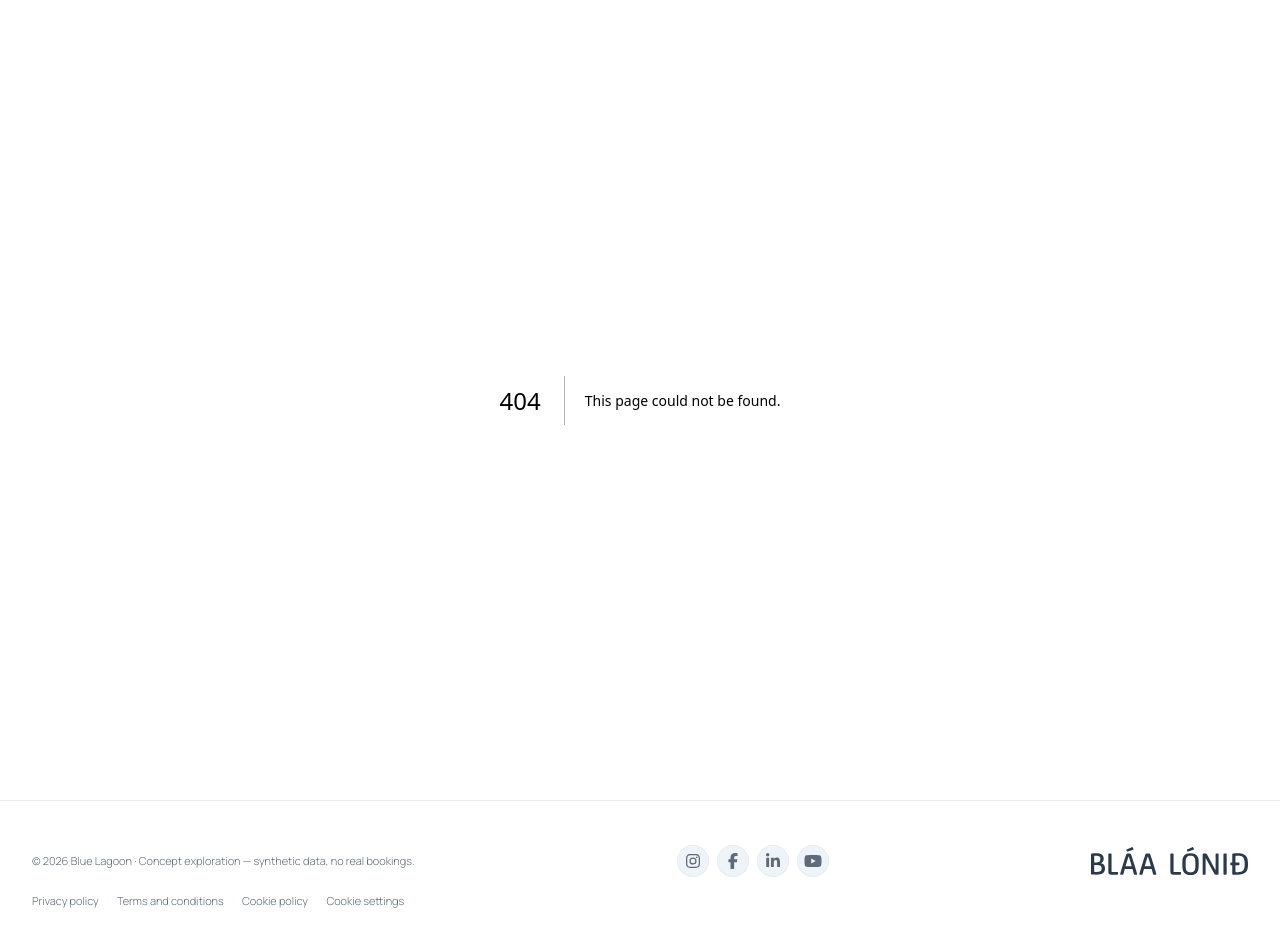
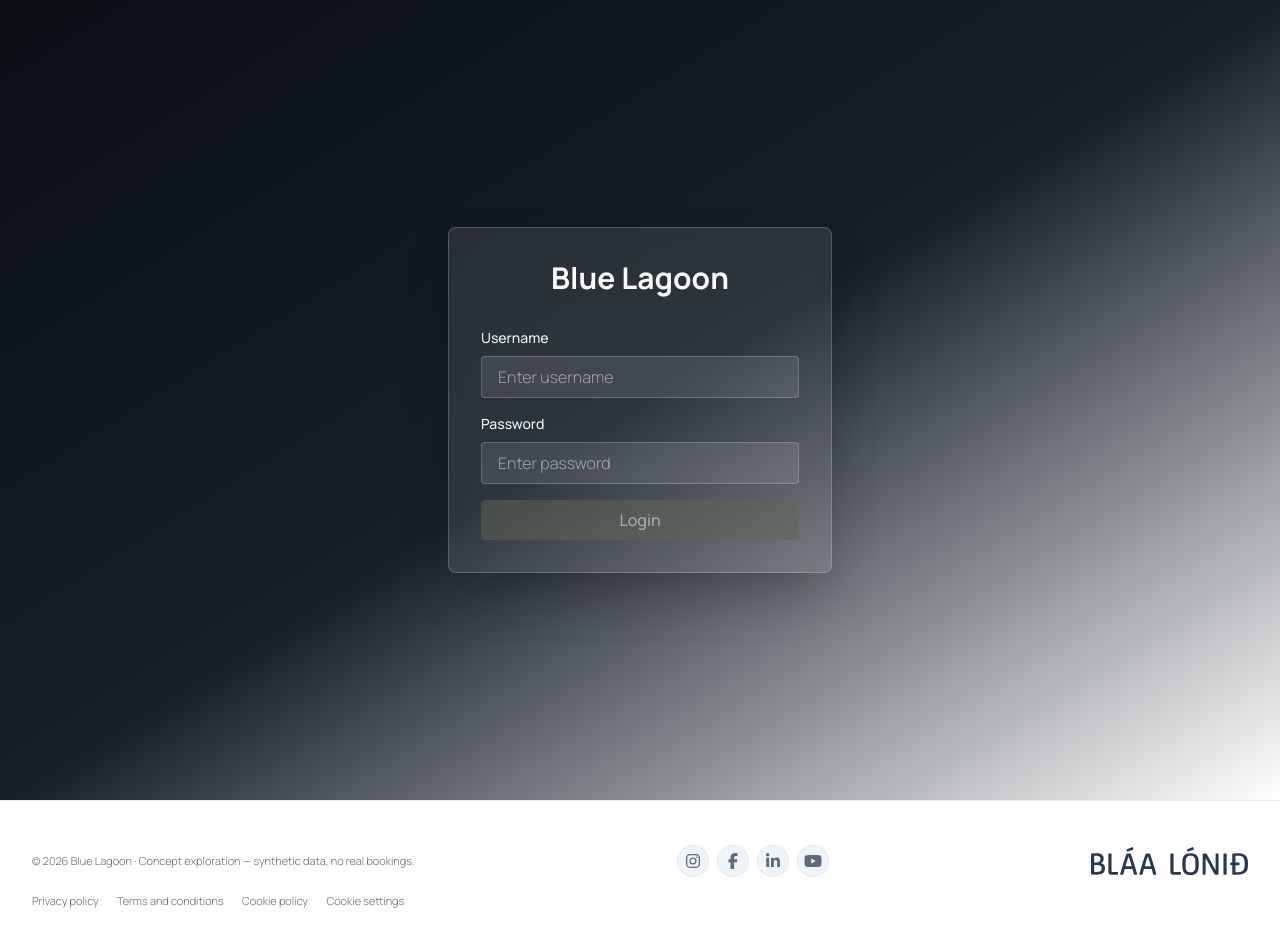
Before and after one commit to johannvalur/blue-lagoon-cco, a Next.js app: page /login in a window 1280 px wide. Before the commit this address had no page. Shown: the top 946 px of the page. Built offline with nearby package versions, Linux system fonts and the light colour scheme.

Commit message:
Add demo login gate before home page
Adds a simple localStorage-based login (johann/valur) that gates the whole
app behind /login, with sign-out wired through the existing UserMenu.

```diff
--- a/app/layout.tsx
+++ b/app/layout.tsx
@@ -5,6 +5,7 @@
 import "./globals.css";
 import { DemoOverlay } from "@/components/DemoOverlay";
 import { Footer } from "@/components/Footer";
+import { AuthGuard } from "@/components/AuthGuard";
 
 config.autoAddCss = false;
 
@@ -34,6 +35,7 @@
         />
       </head>
       <body>
+        <AuthGuard>
           <Suspense fallback={null}>
             <DemoOverlay />
           </Suspense>
@@ -41,6 +43,7 @@
             {children}
           </div>
           <Footer />
+        </AuthGuard>
       </body>
     </html>
   );
--- /dev/null
+++ b/app/login/page.tsx
@@ -0,0 +1,88 @@
+'use client';
+
+import { useState } from 'react';
+import { useAuth } from '@/lib/hooks/useAuth';
+
+export default function LoginPage() {
+  const { login } = useAuth();
+  const [username, setUsername] = useState('');
+  const [password, setPassword] = useState('');
+  const [error, setError] = useState('');
+  const [isLoading, setIsLoading] = useState(false);
+
+  const handleSubmit = async (e: React.FormEvent) => {
+    e.preventDefault();
+    setError('');
+    setIsLoading(true);
+
+    if (login(username, password)) {
+      window.location.href = '/strategy';
+    } else {
+      setError('Invalid credentials');
+      setPassword('');
+      setIsLoading(false);
+    }
+  };
+
+  return (
+    <div className="flex min-h-dvh items-center justify-center bg-gradient-to-br from-bluelagoon-blue-800 via-bluelagoon-blue-700 to-bluelagoon-blue-900">
+      <div className="w-full max-w-sm">
+        <div className="rounded-lg bg-white/10 backdrop-blur-sm p-8 shadow-2xl border border-white/20">
+          <h1 className="text-center text-3xl font-bold text-bluelagoon-water-100 mb-8">
+            Blue Lagoon
+          </h1>
+
+          <form onSubmit={handleSubmit} className="space-y-4">
+            <div>
+              <label
+                htmlFor="username"
+                className="block text-sm font-medium text-bluelagoon-water-200 mb-2"
+              >
+                Username
+              </label>
+              <input
+                id="username"
+                type="text"
+                value={username}
+                onChange={(e) => setUsername(e.target.value)}
+                disabled={isLoading}
+                className="w-full px-4 py-2 bg-white/10 border border-white/20 rounded text-white placeholder-white/50 focus:outline-none focus:border-white/40 focus:bg-white/15 transition disabled:opacity-50"
+                placeholder="Enter username"
+              />
+            </div>
+
+            <div>
+              <label
+                htmlFor="password"
+                className="block text-sm font-medium text-bluelagoon-water-200 mb-2"
+              >
+                Password
+              </label>
+              <input
+                id="password"
+                type="password"
+                value={password}
+                onChange={(e) => setPassword(e.target.value)}
+                disabled={isLoading}
+                className="w-full px-4 py-2 bg-white/10 border border-white/20 rounded text-white placeholder-white/50 focus:outline-none focus:border-white/40 focus:bg-white/15 transition disabled:opacity-50"
+                placeholder="Enter password"
+              />
+            </div>
+
+            {error && (
+              <p className="text-sm text-red-400">{error}</p>
+            )}
+
+            <button
+              type="submit"
+              disabled={isLoading || !username || !password}
+              className="w-full bg-bluelagoon-moss-600 hover:bg-bluelagoon-moss-700 disabled:opacity-50 disabled:cursor-not-allowed text-white font-medium py-2 rounded transition"
+            >
+              {isLoading ? 'Logging in...' : 'Login'}
+            </button>
+          </form>
+        </div>
+      </div>
+    </div>
+  );
+}
--- /dev/null
+++ b/components/AuthGuard.tsx
@@ -0,0 +1,35 @@
+'use client';
+
+import { useEffect, ReactNode } from 'react';
+import { useRouter, usePathname } from 'next/navigation';
+import { useAuth } from '@/lib/hooks/useAuth';
+
+export function AuthGuard({ children }: { children: ReactNode }) {
+  const router = useRouter();
+  const pathname = usePathname();
+  const { isLoggedIn, isLoading } = useAuth();
+
+  useEffect(() => {
+    if (!isLoading && !isLoggedIn && pathname !== '/login') {
+      router.push('/login');
+    }
+  }, [isLoggedIn, isLoading, pathname, router]);
+
+  if (isLoading) {
+    return (
+      <div className="flex min-h-dvh items-center justify-center bg-gradient-to-br from-bluelagoon-blue-800 via-bluelagoon-blue-700 to-bluelagoon-blue-900">
+        <div className="text-bluelagoon-water-100">Loading...</div>
+      </div>
+    );
+  }
+
+  if (pathname === '/login') {
+    return children;
+  }
+
+  if (!isLoggedIn) {
+    return null;
+  }
+
+  return children;
+}
--- a/components/UserMenu.tsx
+++ b/components/UserMenu.tsx
@@ -1,8 +1,10 @@
 "use client";
 
 import Link from "next/link";
+import { useRouter } from "next/navigation";
 import { useEffect, useRef, useState } from "react";
 import { LoginModal } from "./LoginModal";
+import { useAuth } from "@/lib/hooks/useAuth";
 
 type InsiderTier =
   | "Insider Friend"
@@ -73,6 +75,8 @@
 };
 
 export function UserMenu() {
+  const router = useRouter();
+  const { logout: authLogout } = useAuth();
   const [user, setUser] = useState<User | null>(null);
   const [open, setOpen] = useState(false);
   const [loginOpen, setLoginOpen] = useState(false);
@@ -151,6 +155,8 @@
     } catch {
       // ignore
     }
+    authLogout();
+    router.push('/login');
   }
 
   // Render a stable shell pre-hydration to avoid layout shift / mismatch.
--- /dev/null
+++ b/lib/hooks/useAuth.ts
@@ -0,0 +1,32 @@
+'use client';
+
+import { useEffect, useState } from 'react';
+
+const AUTH_KEY = 'bluelagoon-auth-token';
+
+export function useAuth() {
+  const [isLoggedIn, setIsLoggedIn] = useState(false);
+  const [isLoading, setIsLoading] = useState(true);
+
+  useEffect(() => {
+    const token = localStorage.getItem(AUTH_KEY);
+    setIsLoggedIn(!!token);
+    setIsLoading(false);
+  }, []);
+
+  const login = (username: string, password: string) => {
+    if (username === 'johann' && password === 'valur') {
+      localStorage.setItem(AUTH_KEY, 'authenticated');
+      setIsLoggedIn(true);
+      return true;
+    }
+    return false;
+  };
+
+  const logout = () => {
+    localStorage.removeItem(AUTH_KEY);
+    setIsLoggedIn(false);
+  };
+
+  return { isLoggedIn, isLoading, login, logout };
+}
```
Lines whose indentation alone changed are shown as unchanged.
